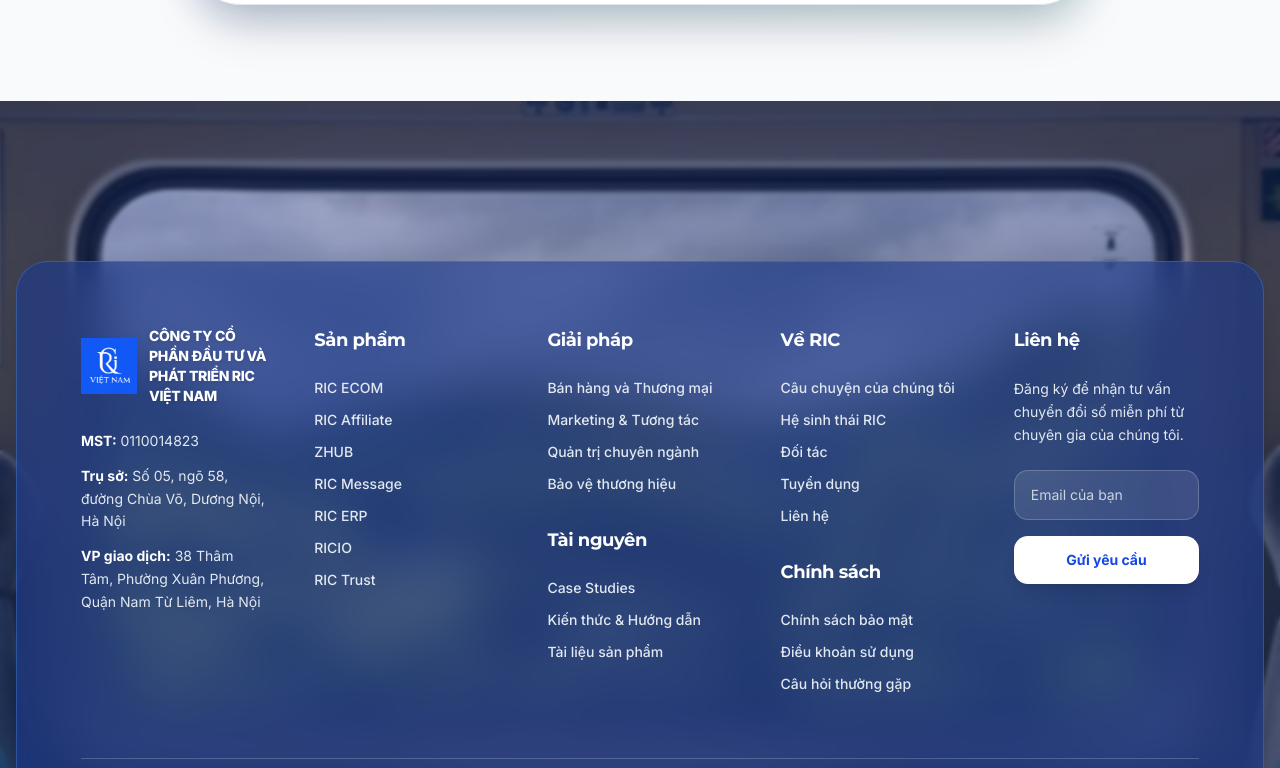
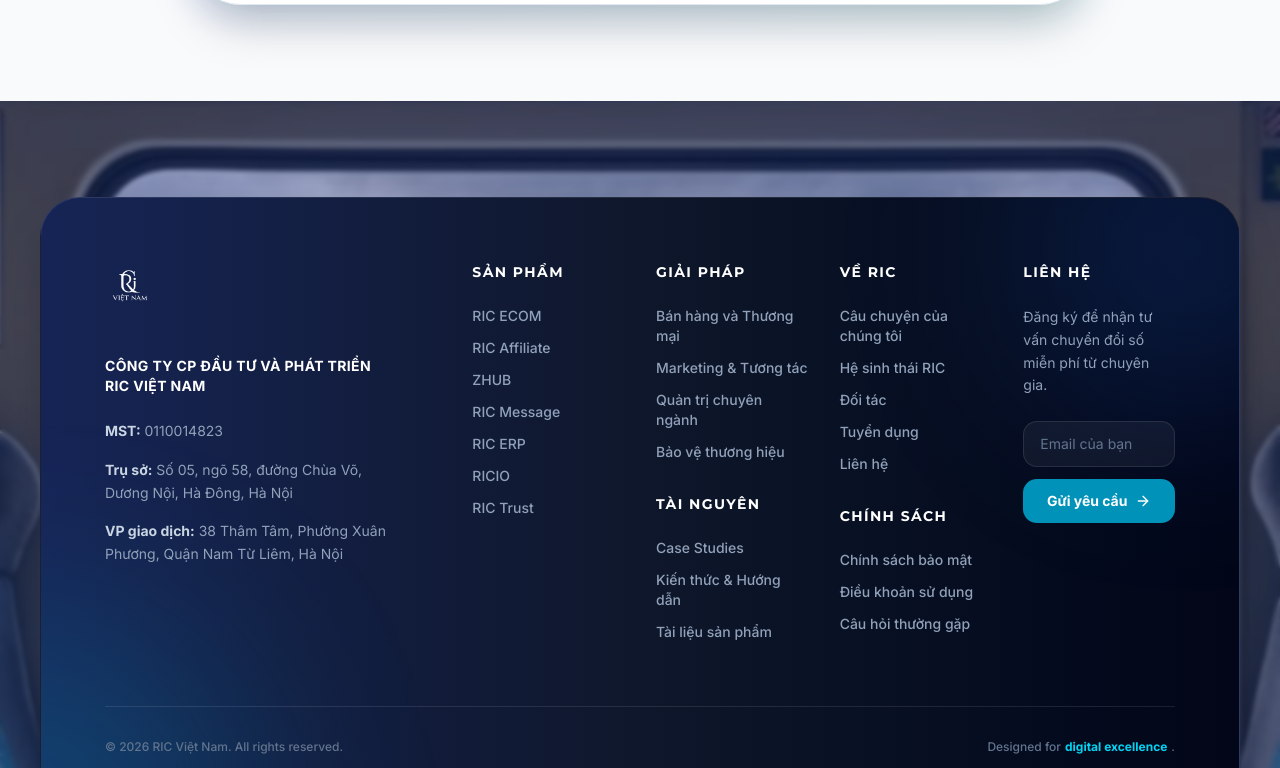
Before and after one commit to Thanh0704/New-Ric, a Next.js app: page /careers in a window 1280 px wide. Shown: the part 4052-4820 px from the top of the page. Built offline with nearby package versions, Linux system fonts and the light colour scheme.

Commit message:
Update mới

```diff
--- a/src/app/page.tsx
+++ b/src/app/page.tsx
@@ -1,15 +1,15 @@
 import { Suspense } from 'react' // THÊM IMPORT NÀY
 import { HomeScrollManager } from '@/components/shared/home-scroll-manager' // THÊM IMPORT NÀY
 import { Hero } from '@/components/sections/hero'
-import { TrustedBy } from '@/components/sections/trusted-by'
+// import { TrustedBy } from '@/components/sections/trusted-by'
 // import { Solutions } from '@/components/sections/solutions'
 import { ProductShowcase } from '@/components/sections/product-showcase'
 import { BusinessProblems } from '@/components/sections/business-problems'
 import { SolutionCategories } from '@/components/sections/solution-categories'
 import { FeaturedProjects } from '@/components/sections/featured-projects'
-import { DeploymentProcess } from '@/components/sections/deployment-process'
-
-import { WhyRic } from '@/components/sections/why-ric'
+// import { DeploymentProcess } from '@/components/sections/deployment-process'
+import { RicvinaStandard } from '@/components/sections/why-choose-us'
+// import { WhyRic } from '@/components/sections/why-ric'
 
 import { RegisterDemo } from '@/components/sections/register-demo'
 import { StructuredData } from '@/components/shared/structured-data'
@@ -42,15 +42,15 @@
       {/* 👆 */}
 
       <Hero />
-      <TrustedBy />
+      {/* <TrustedBy /> */}
       <BusinessProblems />
       <SolutionCategories />
       {/* <Solutions /> */}
       <ProductShowcase />
       <FeaturedProjects />
-      <DeploymentProcess />
-
-      <WhyRic />
+      {/* <DeploymentProcess /> */}
+      <RicvinaStandard />
+      {/* <WhyRic /> */}
       <RegisterDemo />
     </>
   )
--- a/src/components/layout/footer.tsx
+++ b/src/components/layout/footer.tsx
@@ -3,7 +3,7 @@
 import Image from 'next/image'
 import Link from 'next/link'
 import { useState } from 'react'
-import { ChevronDown } from 'lucide-react'
+import { ChevronDown, ArrowRight } from 'lucide-react'
 import { cn } from '@/lib/utils'
 import { usePathname } from 'next/navigation'
 
@@ -62,10 +62,10 @@
         onClick={() => setOpen(!open)}
         aria-expanded={open}
       >
-        <h5 className="text-lg font-bold text-white">{title}</h5>
+        <h5 className="text-sm font-bold tracking-widest text-white uppercase">{title}</h5>
         <ChevronDown
           className={cn(
-            'h-4 w-4 text-blue-200 transition-transform duration-200 lg:hidden',
+            'h-4 w-4 text-cyan-400 transition-transform duration-200 lg:hidden',
             open && 'rotate-180',
           )}
         />
@@ -76,7 +76,7 @@
             <Link
               href={link.href}
               onClick={(e) => onSmartClick(e, link.href)}
-              className="font-medium text-slate-200 transition-colors hover:text-white"
+              className="font-medium text-slate-400 transition-colors hover:text-cyan-400"
             >
               {link.label}
             </Link>
@@ -104,43 +104,48 @@
 
   return (
     <footer
-      className="relative bg-cover bg-fixed bg-center px-4 pt-32 pb-8 md:pt-40 md:pb-12"
+      className="relative w-full bg-cover bg-fixed bg-center px-4 pt-16 pb-12 lg:px-10 lg:pt-24 lg:pb-16"
       style={{ backgroundImage: "url('/images/hero/form-dk.jpg')" }}
     >
-      {/* LỚP PHỦ MỜ ẢO: Đồng bộ màu sắc với khối Register Demo phía trên */}
+      {/* ĐÃ SỬA LỖI: Trả lại lớp phủ xanh dương (blue-900/40) y hệt như khối Đăng ký ở trên */}
       <div className="absolute inset-0 bg-blue-900/40 backdrop-blur-[2px]"></div>
 
-      <div className="relative z-10 mx-auto max-w-7xl rounded-[2rem] border border-blue-400/30 bg-blue-900/60 p-8 shadow-2xl backdrop-blur-xl md:p-12 lg:p-16">
-        <div className="grid grid-cols-1 gap-8 md:grid-cols-2 lg:grid-cols-5 lg:gap-12">
-          <div className="space-y-6 md:col-span-2 lg:col-span-1">
-            <div className="flex items-center gap-3">
+      {/* KHỐI FOOTER LƠ LỬNG (FLOATING CARD) - Giữ nguyên màu Gradient chuẩn */}
+      <div className="relative z-10 mx-auto max-w-7xl overflow-hidden rounded-[2.5rem] border border-white/10 bg-gradient-to-r from-blue-950 via-slate-900 to-slate-950 p-8 shadow-2xl md:p-12 lg:p-16">
+        {/* Glow Effects */}
+        <div className="pointer-events-none absolute bottom-0 left-0 h-[400px] w-[400px] -translate-x-1/2 translate-y-1/2 rounded-full bg-cyan-500/20 blur-[100px]"></div>
+        <div className="pointer-events-none absolute top-0 right-0 h-[300px] w-[300px] translate-x-1/3 -translate-y-1/3 rounded-full bg-blue-500/20 blur-[100px]"></div>
+
+        <div className="relative z-10 grid grid-cols-1 gap-12 md:grid-cols-2 lg:grid-cols-12 lg:gap-8">
+          <div className="space-y-6 md:col-span-2 lg:col-span-4 lg:pr-12">
+            <Link href="/" className="inline-block">
               <Image
                 src="/images/logo.png"
                 alt="RIC Việt Nam Logo"
-                width={64}
-                height={64}
-                className="h-12 w-auto object-contain md:h-14"
+                width={160}
+                height={50}
+                className="h-12 w-auto object-contain"
               />
-              <span className="text-sm font-extrabold tracking-tight text-white uppercase drop-shadow-sm">
-                Công ty Cổ phần Đầu tư và Phát triển RIC Việt Nam
-              </span>
-            </div>
-            <div className="space-y-3 text-sm leading-relaxed text-slate-200">
+            </Link>
+            <p className="mt-4 text-sm font-bold tracking-wide text-white uppercase">
+              Công ty CP Đầu tư và Phát triển RIC Việt Nam
+            </p>
+            <div className="space-y-4 text-sm leading-relaxed text-slate-400">
               <p>
-                <span className="font-bold text-white">MST:</span> 0110014823
+                <span className="font-bold text-slate-300">MST:</span> 0110014823
               </p>
               <p>
-                <span className="font-bold text-white">Trụ sở:</span> Số 05, ngõ 58, đường Chùa Võ,
-                Dương Nội, Hà Nội
+                <span className="font-bold text-slate-300">Trụ sở:</span> Số 05, ngõ 58, đường Chùa
+                Võ, Dương Nội, Hà Đông, Hà Nội
               </p>
               <p>
-                <span className="font-bold text-white">VP giao dịch:</span> 38 Thâm Tâm, Phường Xuân
-                Phương, Quận Nam Từ Liêm, Hà Nội
+                <span className="font-bold text-slate-300">VP giao dịch:</span> 38 Thâm Tâm, Phường
+                Xuân Phương, Quận Nam Từ Liêm, Hà Nội
               </p>
             </div>
           </div>
 
-          <div className="flex flex-col gap-4 lg:gap-8">
+          <div className="lg:col-span-2">
             <AccordionColumn
               title="Sản phẩm"
               links={productLinks}
@@ -148,7 +153,7 @@
             />
           </div>
 
-          <div className="flex flex-col gap-4 lg:gap-8">
+          <div className="flex flex-col gap-4 lg:col-span-2 lg:gap-8">
             <AccordionColumn
               title="Giải pháp"
               links={solutionLinks}
@@ -161,7 +166,7 @@
             />
           </div>
 
-          <div className="flex flex-col gap-4 lg:gap-8">
+          <div className="flex flex-col gap-4 lg:col-span-2 lg:gap-8">
             <AccordionColumn title="Về RIC" links={aboutLinks} onSmartClick={handleSmartClick} />
             <AccordionColumn
               title="Chính sách"
@@ -170,31 +175,34 @@
             />
           </div>
 
-          <div>
-            <h5 className="mb-4 text-lg font-bold text-white lg:mb-6">Liên hệ</h5>
-            <p className="mb-4 text-sm leading-relaxed text-slate-200 lg:mb-6">
-              Đăng ký để nhận tư vấn chuyển đổi số miễn phí từ chuyên gia của chúng tôi.
+          <div className="lg:col-span-2">
+            <h5 className="mb-4 text-sm font-bold tracking-widest text-white uppercase lg:mb-6">
+              Liên hệ
+            </h5>
+            <p className="mb-6 text-sm leading-relaxed text-slate-400">
+              Đăng ký để nhận tư vấn chuyển đổi số miễn phí từ chuyên gia.
             </p>
             <div className="flex flex-col gap-3">
               <input
-                className="w-full rounded-xl border border-white/20 bg-white/10 px-4 py-3.5 text-sm text-white placeholder-slate-300 transition-all outline-none focus:border-white focus:bg-white/20 focus:ring-1 focus:ring-white"
+                className="w-full rounded-xl border border-white/10 bg-white/5 px-4 py-3 text-sm text-white placeholder-slate-500 transition-all outline-none focus:border-cyan-400 focus:bg-white/10 focus:ring-1 focus:ring-cyan-400"
                 placeholder="Email của bạn"
                 type="email"
               />
               <Link
                 href="/contact"
-                className="mt-1 block w-full rounded-xl bg-white px-4 py-3.5 text-center text-sm font-bold text-blue-700 shadow-lg transition-all hover:-translate-y-0.5 hover:bg-slate-50"
+                className="group flex w-full items-center justify-center gap-2 rounded-xl bg-cyan-600 px-4 py-3 text-sm font-bold text-white transition-all hover:bg-cyan-500 hover:shadow-[0_0_20px_rgba(6,182,212,0.3)]"
               >
-                Gửi yêu cầu
+                Gửi yêu cầu{' '}
+                <ArrowRight className="h-4 w-4 transition-transform group-hover:translate-x-1" />
               </Link>
             </div>
           </div>
         </div>
 
-        <div className="mt-12 border-t border-white/20 pt-8 text-center text-sm font-medium text-slate-200 md:mt-16">
-          <p>
-            © {new Date().getFullYear()} RIC Việt Nam. All rights reserved. Designed for digital
-            excellence.
+        <div className="relative z-10 mt-16 flex flex-col items-center justify-between gap-4 border-t border-white/10 pt-8 text-xs font-medium text-slate-500 md:flex-row">
+          <p>© {new Date().getFullYear()} RIC Việt Nam. All rights reserved.</p>
+          <p className="flex items-center gap-1">
+            Designed for <span className="font-bold text-cyan-400">digital excellence</span>.
           </p>
         </div>
       </div>
--- /dev/null
+++ b/src/components/sections/why-choose-us.tsx
@@ -0,0 +1,169 @@
+import React from 'react'
+import { CheckCircle2, Search, Lightbulb, Cog, GraduationCap, Headphones } from 'lucide-react'
+import { Container } from '@/components/shared/container'
+import { AnimateOnScroll } from '@/components/shared/animate-on-scroll'
+
+const reasons = [
+  'Đội ngũ chuyên gia giàu kinh nghiệm',
+  'Giải pháp tối ưu - Công nghệ hiện đại',
+  'Cam kết chất lượng - Bảo mật cao',
+  'Đồng hành lâu dài cùng doanh nghiệp',
+]
+
+const stats = [
+  { value: '5+', label: 'Năm kinh nghiệm' },
+  { value: '100+', label: 'Dự án thành công' },
+  { value: '50+', label: 'Khách hàng tin tưởng' },
+  { value: '99%', label: 'Khách hàng hài lòng' },
+]
+
+const steps = [
+  {
+    id: '01',
+    title: 'Tư vấn & Phân tích',
+    desc: 'Bắt bệnh chính xác, hiểu rõ bài toán doanh nghiệp.',
+    icon: Search,
+  },
+  {
+    id: '02',
+    title: 'Đề xuất Giải pháp',
+    desc: 'Thiết kế hệ thống tối ưu hiệu năng và chi phí nhất.',
+    icon: Lightbulb,
+  },
+  {
+    id: '03',
+    title: 'Triển khai Code',
+    desc: 'Phát triển, kiểm thử và đưa hệ thống lên Cloud.',
+    icon: Cog,
+  },
+  {
+    id: '04',
+    title: 'Bàn giao & Đào tạo',
+    desc: 'Hướng dẫn chi tiết, đảm bảo nhân sự làm chủ công nghệ.',
+    icon: GraduationCap,
+  },
+  {
+    id: '05',
+    title: 'Bảo hành Trọn đời',
+    desc: 'Giám sát 24/7, hỗ trợ kỹ thuật và nâng cấp liên tục.',
+    icon: Headphones,
+  },
+]
+
+export function RicvinaStandard() {
+  return (
+    // THAY ĐỔI MÀU NỀN: Gradient trái qua phải (to-r) đồng bộ với Header
+    <section className="relative overflow-hidden bg-slate-900 bg-gradient-to-r from-blue-950 via-slate-900 to-slate-950 py-24 lg:py-32">
+      {/* --- ÁNH SÁNG ẢO (AMBIENT GLOW) --- */}
+      <div className="pointer-events-none absolute top-0 left-0 h-[600px] w-[600px] -translate-x-1/2 -translate-y-1/2 rounded-full bg-blue-600/10 blur-[150px]"></div>
+      <div className="pointer-events-none absolute right-0 bottom-0 h-[800px] w-[800px] translate-x-1/3 translate-y-1/3 rounded-full bg-cyan-600/10 blur-[150px]"></div>
+
+      <Container className="relative z-10">
+        {/* =========================================
+            PHẦN 1: WHY CHOOSE US (TẠI SAO CHỌN RIC)
+            ========================================= */}
+        <div className="mb-24 flex flex-col gap-16 lg:flex-row lg:items-center lg:gap-24">
+          {/* CỘT TRÁI: Nội dung */}
+          <div className="w-full lg:w-1/2">
+            <AnimateOnScroll>
+              <div className="mb-6 inline-flex items-center gap-2 rounded-full border border-blue-500/30 bg-blue-500/10 px-4 py-1.5 text-xs font-bold tracking-widest text-blue-400 uppercase shadow-sm">
+                Tiêu chuẩn Ricvina
+              </div>
+              <h2 className="mb-8 text-4xl font-black tracking-tight text-white md:text-5xl lg:leading-[1.1]">
+                Giải pháp xứng tầm. <br />
+                <span className="bg-gradient-to-r from-cyan-400 to-blue-500 bg-clip-text text-transparent">
+                  Cam kết bền vững.
+                </span>
+              </h2>
+
+              <ul className="flex flex-col gap-4">
+                {reasons.map((reason, index) => (
+                  <li
+                    key={index}
+                    className="group flex items-center gap-4 rounded-2xl border border-white/5 bg-white/5 p-4 transition-all duration-300 hover:border-cyan-500/30 hover:bg-white/10 hover:shadow-lg hover:shadow-cyan-900/20"
+                  >
+                    <div className="flex h-10 w-10 shrink-0 items-center justify-center rounded-full bg-cyan-500/10 text-cyan-400 transition-transform duration-300 group-hover:scale-110 group-hover:bg-cyan-500 group-hover:text-white">
+                      <CheckCircle2 className="h-5 w-5" />
+                    </div>
+                    <span className="text-base font-semibold text-slate-300 transition-colors group-hover:text-white">
+                      {reason}
+                    </span>
+                  </li>
+                ))}
+              </ul>
+            </AnimateOnScroll>
+          </div>
+
+          {/* CỘT PHẢI: Thẻ Thống Kê (Glassmorphism) */}
+          <div className="w-full lg:w-1/2">
+            <div className="grid grid-cols-2 gap-4 md:gap-6">
+              {stats.map((stat, index) => (
+                <AnimateOnScroll key={index} delay={index * 100}>
+                  <div className="group relative flex flex-col items-center justify-center overflow-hidden rounded-3xl border border-white/10 bg-gradient-to-b from-white/10 to-transparent p-8 text-center backdrop-blur-md transition-all duration-500 hover:-translate-y-2 hover:border-cyan-400/50 hover:bg-white/5 hover:shadow-[0_0_30px_rgba(6,182,212,0.15)]">
+                    <span className="mb-2 bg-gradient-to-b from-white to-slate-400 bg-clip-text text-4xl font-black text-transparent drop-shadow-lg transition-all duration-500 group-hover:to-cyan-400 md:text-5xl">
+                      {stat.value}
+                    </span>
+                    <span className="text-[10px] font-black tracking-widest text-slate-500 uppercase transition-colors group-hover:text-cyan-400">
+                      {stat.label}
+                    </span>
+                  </div>
+                </AnimateOnScroll>
+              ))}
+            </div>
+          </div>
+        </div>
+
+        {/* --- ĐƯỜNG CHIA CẮT MỜ --- */}
+        <div className="mx-auto mb-20 h-px w-3/4 bg-gradient-to-r from-transparent via-white/10 to-transparent"></div>
+
+        {/* =========================================
+            PHẦN 2: PROCESS (QUY TRÌNH TRIỂN KHAI)
+            ========================================= */}
+        <div className="mx-auto mb-16 max-w-3xl text-center">
+          <AnimateOnScroll>
+            <h2 className="mb-4 text-3xl font-black tracking-tight text-white md:text-4xl">
+              Lộ trình triển khai tinh gọn
+            </h2>
+            <p className="text-lg font-medium text-slate-400">
+              Mọi dự án đều được vận hành qua 5 bước tiêu chuẩn, đảm bảo đúng tiến độ, tối ưu chi
+              phí và không phát sinh rủi ro.
+            </p>
+          </AnimateOnScroll>
+        </div>
+
+        <div className="relative mx-auto max-w-6xl">
+          {/* Đường tia laser nối các bước (Chỉ hiện trên Desktop) */}
+          <div className="absolute top-12 right-[10%] left-[10%] hidden h-[2px] bg-gradient-to-r from-transparent via-cyan-500/50 to-transparent lg:block"></div>
+
+          <div className="grid grid-cols-1 gap-12 lg:grid-cols-5 lg:gap-6">
+            {steps.map((step, index) => {
+              const Icon = step.icon
+              return (
+                <AnimateOnScroll key={step.id} delay={index * 150}>
+                  <div className="group relative z-10 flex flex-col items-center text-center">
+                    {/* Icon Box */}
+                    <div className="mb-6 flex h-24 w-24 items-center justify-center rounded-3xl border border-white/10 bg-slate-900 shadow-xl transition-all duration-300 group-hover:-translate-y-2 group-hover:border-cyan-500/50 group-hover:bg-cyan-500/10 group-hover:shadow-[0_0_30px_rgba(6,182,212,0.2)]">
+                      <Icon className="h-10 w-10 text-slate-400 transition-colors group-hover:text-cyan-400" />
+
+                      {/* Cục số 01, 02... nằm góc */}
+                      <div className="absolute -top-3 -right-3 flex h-8 w-8 items-center justify-center rounded-lg border border-cyan-500/30 bg-slate-950 text-xs font-black text-cyan-400 shadow-md">
+                        {step.id}
+                      </div>
+                    </div>
+
+                    <h3 className="mb-3 px-2 text-lg font-bold text-white transition-colors group-hover:text-cyan-300">
+                      {step.title}
+                    </h3>
+                    <p className="px-2 text-sm leading-relaxed font-medium text-slate-400">
+                      {step.desc}
+                    </p>
+                  </div>
+                </AnimateOnScroll>
+              )
+            })}
+          </div>
+        </div>
+      </Container>
+    </section>
+  )
+}
```
Also changed, not shown: public/images/logo.png.
